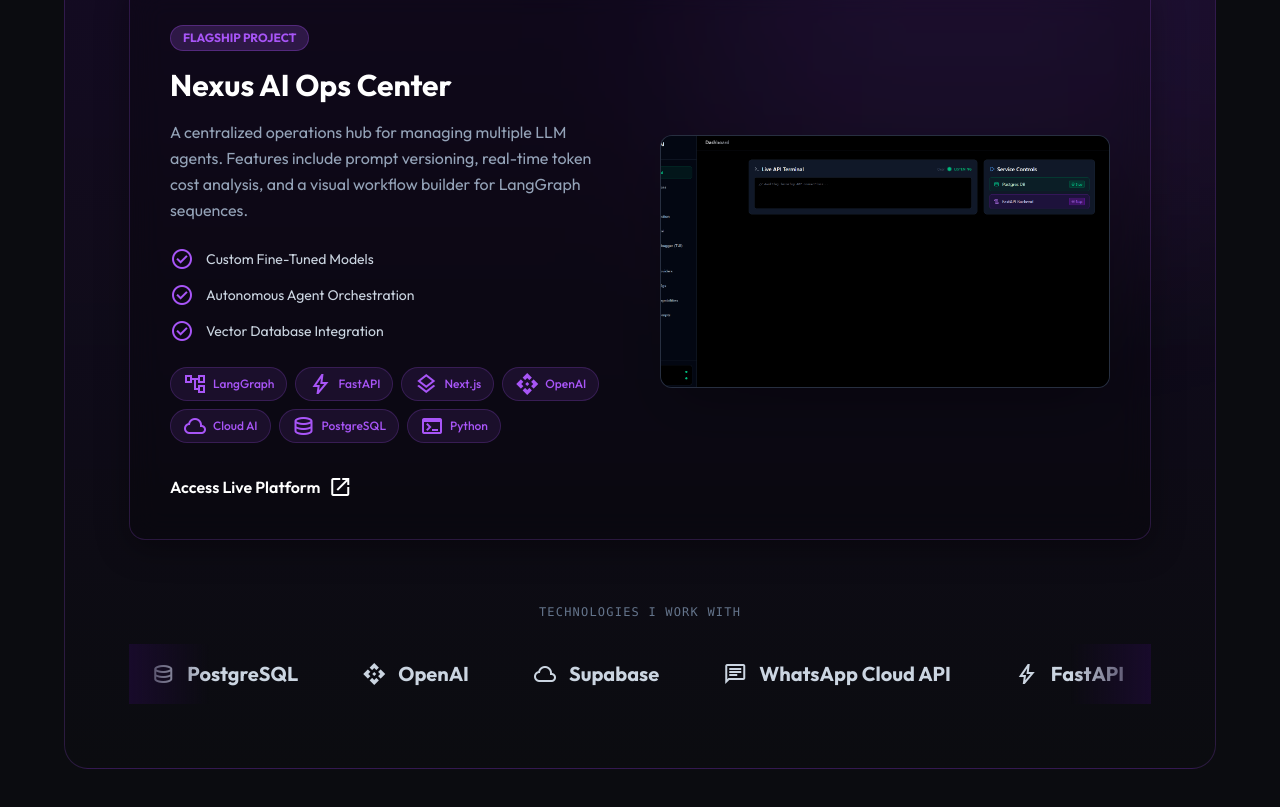
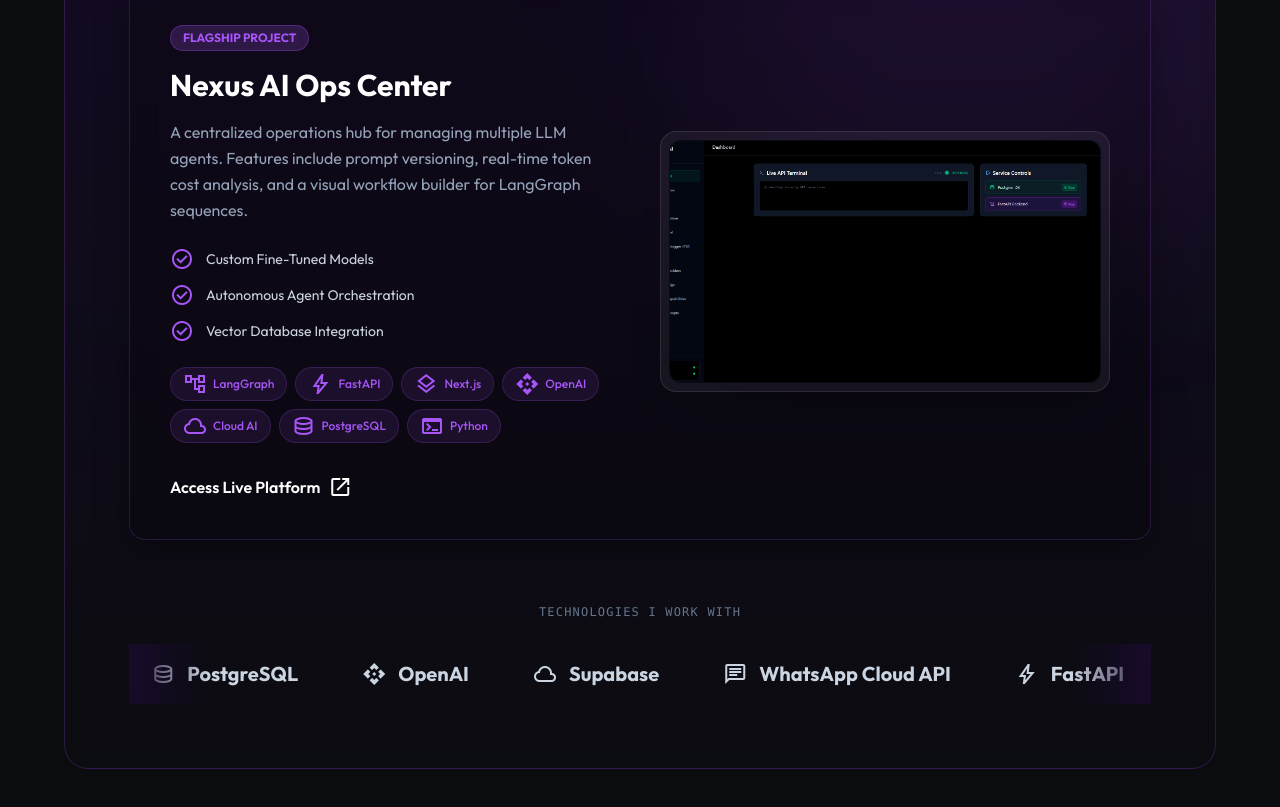
Before and after one commit to AndreMMuniz/portfolio-page, a Next.js app: page / in a window 1280 px wide. Shown: the part 2160-2967 px from the top of the page. Built offline with nearby package versions, Linux system fonts and the light colour scheme.

Commit message:
feat: create initial portfolio page with hero section, header, and contact modal

```diff
--- a/src/app/page.tsx
+++ b/src/app/page.tsx
@@ -289,8 +289,8 @@ export default function Home() {
                       Access Live Platform <span className="material-symbols-outlined">open_in_new</span>
                     </a>
                   </div>
-                  <div className="relative">
-                    <div className="rounded-xl overflow-hidden border border-white/10 shadow-2xl bg-slate-900 aspect-video relative group-hover:shadow-neon-purple transition-all duration-500">
+                  <div className="relative rounded-2xl p-2 border border-white/10 bg-white/5 shadow-2xl group-hover:border-ai-purple/30 group-hover:bg-ai-purple/5 transition-all duration-500">
+                    <div className="rounded-xl overflow-hidden bg-slate-900 aspect-video relative border border-black/50">
                       <Image src="/nexus-ai-ops.png" alt="Nexus AI Ops Center" fill className="object-cover" />
                     </div>
                   </div>
```
